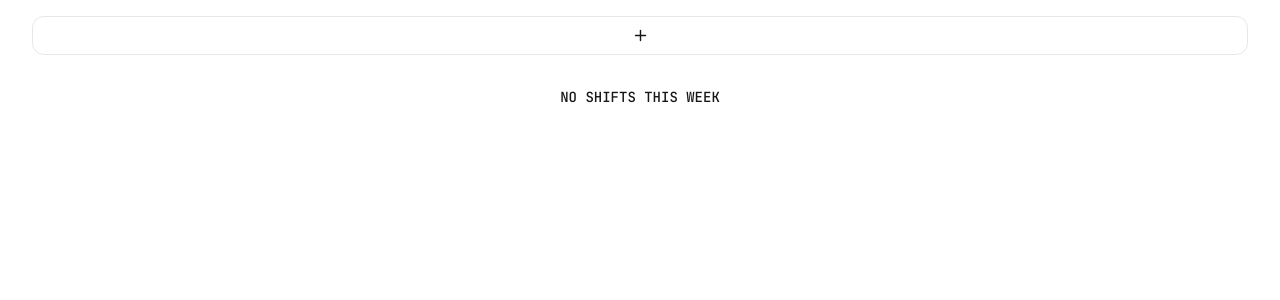
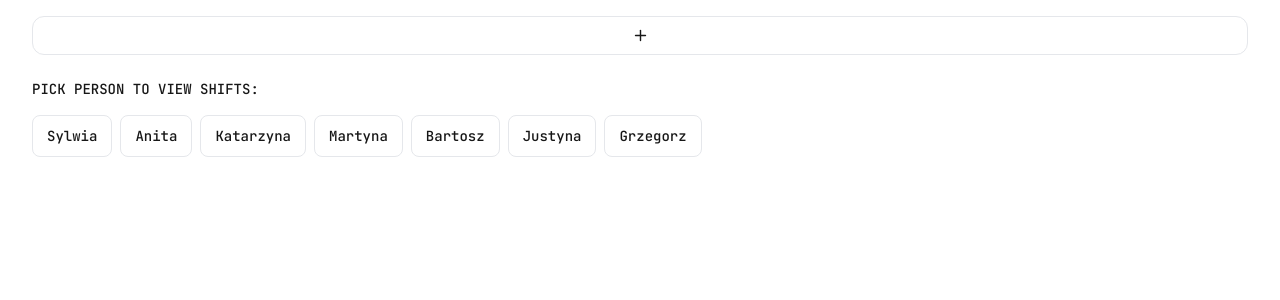
Before and after one commit to nocdn/shifts, a Next.js app: page / in a window 1280 px wide. Shown: the top 300 px of the page. Built offline with nearby package versions, Linux system fonts and the light colour scheme; no server answers; the database is empty; what tailwindcss-motion would draw is missing.

Commit message:
feat: root page now contains buttons to pick the people

```diff
--- a/app/page.tsx
+++ b/app/page.tsx
@@ -3,7 +3,7 @@ import Image from "next/image"
 import { Drawer } from "vaul"
 import { useEffect, useRef, useState } from "react"
 import { createClient } from "@/utils/supabase/client"
-import { ArrowRight, X, Plus, MoveRight } from "lucide-react"
+import { ArrowRight, X, Plus, MoveRight, Link } from "lucide-react"
 import Spinner from "@/components/spinner"
 
 export default function Home() {
@@ -99,6 +99,37 @@ export default function Home() {
     setPreviewURL(null)
   }
 
+  const peopleRoutes = [
+    {
+      name: "Sylwia",
+      route: "/sylwia",
+    },
+    {
+      name: "Anita",
+      route: "/anita",
+    },
+    {
+      name: "Katarzyna",
+      route: "/katarzyna",
+    },
+    {
+      name: "Martyna",
+      route: "/martyna",
+    },
+    {
+      name: "Bartosz",
+      route: "/bartosz",
+    },
+    {
+      name: "Justyna",
+      route: "/justyna",
+    },
+    {
+      name: "Grzegorz",
+      route: "/grzegorz",
+    },
+  ]
+
   return (
     <div
       className="h-dvh w-screen bg-white p-4 focus:outline-none focus:ring-0"
@@ -106,7 +137,7 @@ export default function Home() {
     >
       <Drawer.Root>
         <div className="mx-4">
-          <Drawer.Trigger className="transition-opacity duration-150 active:opacity-50 w-full focus:outline-none focus:ring-0">
+          <Drawer.Trigger className="transition-opacity duration-150 active:opacity-50 w-full focus:outline-none focus:ring-0 cursor-pointer">
             <div className="flex items-center justify-center w-full font-jetbrains-mono gap-2 px-3.5 text-sm font-medium py-2.5 border border-gray-200 rounded-xl focus:outline-none focus:ring-white focus:border-none">
               <Plus size={17} />
             </div>
@@ -171,57 +202,21 @@ export default function Home() {
           </Drawer.Content>
         </Drawer.Portal>
       </Drawer.Root>
-      <div className="flex flex-col gap-2 w-full items-center mt-8">
-        {isFetching && (
-          <div className="flex items-center justify-center w-full gap-2 font-jetbrains-mono text-sm font-medium motion-opacity-in-0">
-            <Spinner /> FETCHING DATA...
-          </div>
-        )}
-        {thisWeekSchedule === null && !isFetching && (
-          <div className="flex items-center justify-center w-full gap-2 font-jetbrains-mono text-sm font-medium motion-opacity-in-0">
-            <p>NO SHIFTS THIS WEEK</p>
-          </div>
-        )}
-        {thisWeekSchedule?.shifts.map((item, index) => {
-          const shift = typeof item === "string" ? JSON.parse(item) : item
-          const startDate = new Date(shift.start)
-          const timeStart = shift.start.split("T")[1].slice(0, 5)
-          const timeEnd = shift.end.split("T")[1].slice(0, 5)
-          const dayNames = ["SUN", "MON", "TUE", "WED", "THU", "FRI", "SAT"]
-          const dayLabel = dayNames[startDate.getDay()].toLowerCase()
-          const isPast = new Date(shift.end) < new Date()
-          return (
-            <div
-              key={index}
-              className={`flex w-full px-6 motion-opacity-in-0 text-2xl font-jetbrains-mono items-center justify-between ${
-                isPast ? "text-gray-400" : ""
-              }`}
+      <div className="mt-6 ml-4">
+        <p className="text-sm font-medium font-jetbrains-mono">
+          PICK PERSON TO VIEW SHIFTS:
+        </p>
+        <div className="flex flex-wrap gap-2 font-jetbrains-mono text-sm font-medium mt-4">
+          {peopleRoutes.map((person) => (
+            <a
+              className="border border-gray-200 rounded-lg px-3.5 py-2.5 w-fit"
+              key={person.name}
+              href={person.route}
             >
-              <p className="mr-4 capitalize text-gray-700">{dayLabel}: </p>
-              <p
-                className={isPast ? "line-through font-medium" : "font-medium"}
-              >
-                {timeStart}
-              </p>
-              <MoveRight size={20} />
-              <p
-                className={isPast ? "line-through font-medium" : "font-medium"}
-              >
-                {timeEnd}
-              </p>
-            </div>
-          )
-        })}
-        {thisWeekSchedule?.total_hours && (
-          <div className="flex items-center px-6 w-full gap-2 font-jetbrains-mono motion-opacity-in-0 font-medium mt-4">
-            <p>
-              TOTAL HOURS:{" "}
-              <span className="text-gray-500 font-bold">
-                {thisWeekSchedule.total_hours}
-              </span>
-            </p>
-          </div>
-        )}
+              {person.name}
+            </a>
+          ))}
+        </div>
       </div>
     </div>
   )
```
